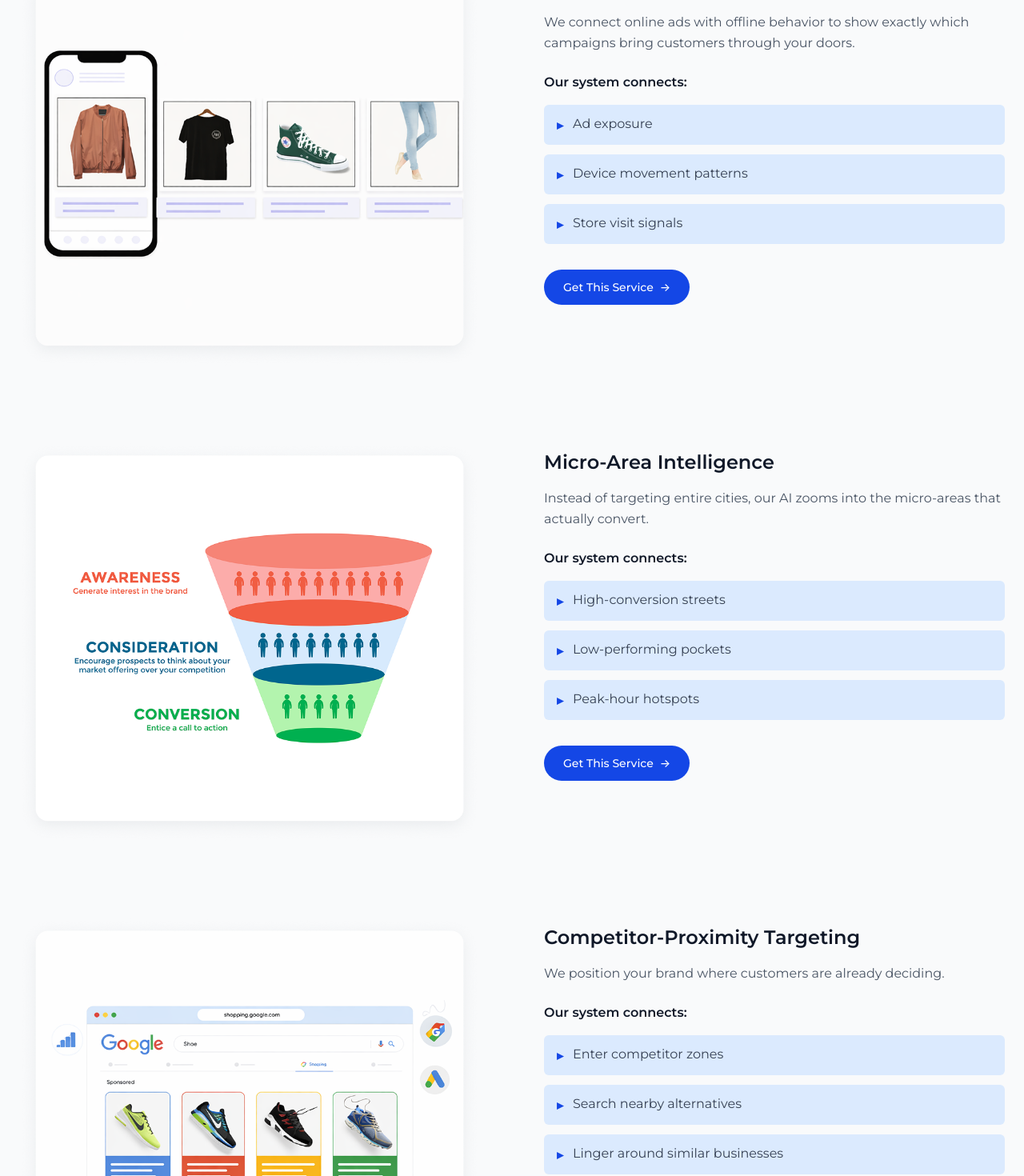
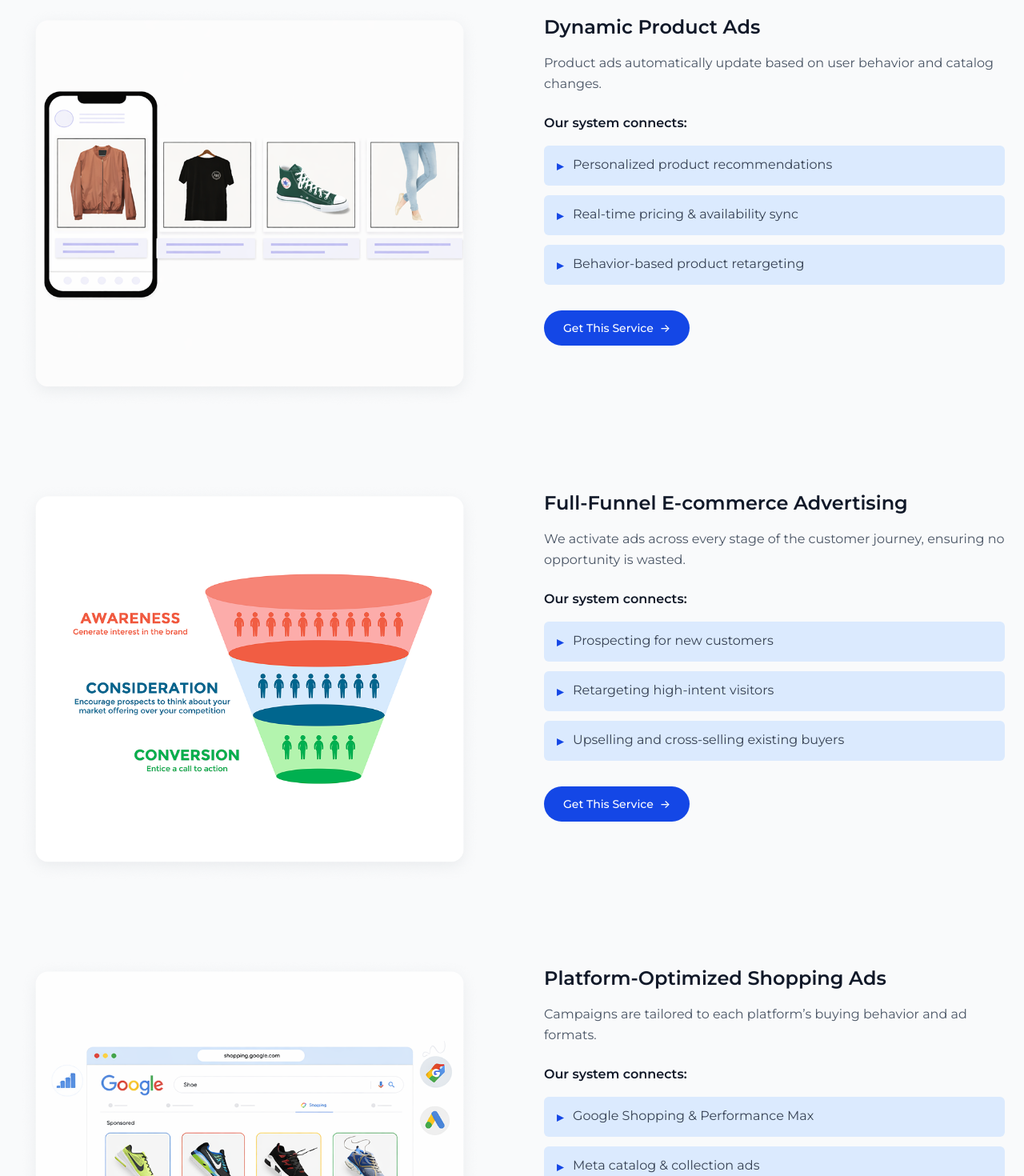
Before and after one commit to Yashaswale/marketing_web, a React (Vite) app: page /ads/ecommerce in a window 1280 px wide. Shown: the part 840-2310 px from the top of the page at 80% size. Built offline with nearby package versions, Linux system fonts and the light colour scheme.

Commit message:
updated the icons

```diff
--- a/src/components/Ads/EcomAds.jsx
+++ b/src/components/Ads/EcomAds.jsx
@@ -59,7 +59,7 @@ const EcomServiceRow = ({
               key={i}
               className="flex items-start gap-3 bg-blue-100 px-4 py-3 rounded-md text-gray-700"
             >
-              <span className="text-blue-700 font-bold mt-[2px]">
+              <span className="text-blue-700 font-bold mt-0.5">
                 ▸
               </span>
               {b}
@@ -114,49 +114,49 @@ const AdsBuiltSection = ({ data }) => {
 const ecomAdsServicesData = {
   items: [
     {
-      title: "From Ad Click to Store Visit",
+      title: "Dynamic Product Ads",
       description:
-        "We connect online ads with offline behavior to show exactly which campaigns bring customers through your doors.",
+        "Product ads automatically update based on user behavior and catalog changes.",
       bullets: [
-        "Ad exposure",
-        "Device movement patterns",
-        "Store visit signals",
+        "Personalized product recommendations",
+        "Real-time pricing & availability sync",
+        "Behavior-based product retargeting",
       ],
       buttonText: "Get This Service",
       image: "/Images/Ads/ecom_ads/img2.png",
     },
     {
-      title: "Micro-Area Intelligence",
+      title: "Full-Funnel E-commerce Advertising",
       description:
-        "Instead of targeting entire cities, our AI zooms into the micro-areas that actually convert.",
+        "We activate ads across every stage of the customer journey, ensuring no opportunity is wasted.",
       bullets: [
-        "High-conversion streets",
-        "Low-performing pockets",
-        "Peak-hour hotspots",
+        "Prospecting for new customers",
+        "Retargeting high-intent visitors",
+        "Upselling and cross-selling existing buyers",
       ],
       buttonText: "Get This Service",
       image: "/Images/Ads/ecom_ads/img3.png",
     },
     {
-      title: "Competitor-Proximity Targeting",
+      title: "Platform-Optimized Shopping Ads",
       description:
-        "We position your brand where customers are already deciding.",
+        "Campaigns are tailored to each platform’s buying behavior and ad formats.",
       bullets: [
-        "Enter competitor zones",
-        "Search nearby alternatives",
-        "Linger around similar businesses",
+        "Google Shopping & Performance Max",
+        "Meta catalog & collection ads",
+        "Marketplace-style product placements",
       ],
       buttonText: "Get This Service",
       image: "/Images/Ads/ecom_ads/img4.png",
     },
     {
-      title: "Competitor-Proximity Targeting",
+      title: "Conversion & Revenue Tracking",
       description:
-        "We position your brand where customers are already deciding.",
+        "Every campaign is tracked from ad impression to purchase.",
       bullets: [
-        "Enter competitor zones",
-        "Search nearby alternatives",
-        "Linger around similar businesses",
+        "Product-wise ROAS visibility",
+        "Funnel drop-off analysis",
+        "Revenue attribution dashboards",
       ],
       buttonText: "Get This Service",
       image: "/Images/Ads/ecom_ads/img5.png",
@@ -167,15 +167,15 @@ const ecomAdsServicesData = {
 
 const ecomAdsHeroData = {
   bgColor: "bg-gray-50",
-  title: "E-commerce Ads That Scale Sales & ROAS",
+  title: "Turn product discovery into predictable revenue.",
   description:
-    "We run high-performing e-commerce ad campaigns designed to capture attention, retarget smartly, and convert consistently across platforms.",
+    "AI-powered e-commerce ads that optimize and scale product campaigns from first view to repeat purchase.",
   ctaText: "Start My Campaign",
   image: "/Images/Ads/ecom_ads/img1.png",
 };
 
 const webDesignShowcaseData = {
-  title: "We Design Websites That Turn Visitors into Customers",
+  title: "Ads Built to Capture Attention & Convert",
   image: "/Images/Ads/ecom_ads/img6.png",
 };
 
--- a/src/components/Ads/LocalAds.jsx
+++ b/src/components/Ads/LocalAds.jsx
@@ -123,27 +123,27 @@ const localAdsServicesData = {
       image: "/Images/Ads/local_ads/img4.png",
     },
     {
-      title: "Competitor-Proximity Targeting",
+      title: "Built for Multi-Location & Franchise Growth",
       description:
-        "We position your brand where customers are already deciding.",
-      subtitle: "We run ads when users:",
+        "Scale without losing performance visibility at each outlet.",
+      subtitle: "You get:",
       bullets: [
-        "Enter competitor zones",
-        "Search nearby alternatives",
-        "Linger around similar businesses",
+        "Location-wise budgets & performance",
+        "Central dashboard with local insights",
+        "Scalable campaigns without operational chaos",
       ],
       buttonText: "Get This Service",
       image: "/Images/Ads/local_ads/img5.png",
     },
     {
-      title: "Competitor-Proximity Targeting",
+      title: "Local Personalization at Scale",
       description:
-        "We position your brand where customers are already deciding.",
-      subtitle: "We run ads when users:",
+        "Your message adapts to each neighborhood without multiplying campaigns..",
+      subtitle: "Our AI dynamically customizes:",
       bullets: [
-        "Enter competitor zones",
-        "Search nearby alternatives",
-        "Linger around similar businesses",
+        "Ad copy by area",
+        "Offers by local demand",
+        "Language & visuals by audience behavior",
       ],
       buttonText: "Get This Service",
       image: "/Images/Ads/local_ads/img6.png",
@@ -153,10 +153,10 @@ const localAdsServicesData = {
 
 const localAdsHeroData = {
   bgColor: "bg-gray-50",
-  title: "Local Ads That Drive Real Footfall & Conversions",
+  title: "Reach the right people, at the right place, at the right moment",
   description:
-    "We run hyper-local ad campaigns that target high-intent zones, track store visits, and help you win customers right when they’re ready to buy.",
-  ctaText: "Get Started",
+    "Reach nearby customers using AI-driven location targeting, from cities to streets, designed for footfall and quick conversions.",
+  ctaText: "Book a Demo",
   image: "/Images/Ads/local_ads/img1.png",
 };
 
--- a/src/components/Ads/UgcAds.jsx
+++ b/src/components/Ads/UgcAds.jsx
@@ -100,22 +100,22 @@ const ugcAdsServicesData = {
 
 const ugcAdsHeroData = {
     bgColor: "bg-[#C4C6F9]",
-    title: "UGC Ads That Feel Real & Convert Fast",
+    title: "Ads that feel like content, not commercials.",
     description:
-      "We create high-performing UGC ad creatives that blend authenticity with performance—built for Reels, Shorts, and TikTok-style placements.",
+      "UGC & Creator Ads use authentic, creator-led videos to build trust, stop the scroll, and drive conversions. Powered by AI, we identify what real people respond to and scale it across platforms without losing authenticity.",
     ctaText: "Get Started",
     image: "/Images/Ads/ugc_ads/img1.png",
   };
 
 const ugcAdsWhyWorksData = {
-    title: "Why Our UGC Ads Work",
+    title: "Key Benefits of UGC & Creator Ads",
     image: "/Images/Ads/ugc_ads/img6.png",
     points: [
-      "Performance-first creative frameworks",
-      "Platform-native content execution",
-      "Authentic storytelling with brand control",
-      "AI-powered creator matching",
-      "Built for scale across multiple ad channels",
+      "Builds trust through authentic creator-led content",
+      "Drives higher engagement by blending into user feeds",
+      "Reduces ad costs with better-performing creatives",
+      "Enables faster testing and scaling using AI optimization",
+      "Improves conversions with strong social proof",
     ],
   };
 
--- a/src/components/HeroSection.jsx
+++ b/src/components/HeroSection.jsx
@@ -23,10 +23,10 @@ const HeroSection = () => {
           Turning Data, Tech &<br />
           Creativity into Growth
         </h2>
-        <p className="text-xl text-white max-w-3xl">
+        {/* <p className="text-xl text-white max-w-3xl">
           We help individuals and businesses grow with smarter strategies, powerful<br />
           technology, and meaningful creative execution.
-        </p>
+        </p> */}
       </div>
     </section>
   );
--- a/src/components/TextRevealSection.jsx
+++ b/src/components/TextRevealSection.jsx
@@ -81,11 +81,16 @@ const TextRevealSection = () => {
     <>
       <section
         ref={sectionRef}
-        className="pt-28 pb-0 px-6 relative bg-white"
+        className="pt-28 pb-0 px-6 relative bg-white flex flex-col items-center justify-center text-center"
         style={{
           minHeight: "90vh",
         }}
       >
+        <p className="text-xl text-black max-w-3xl">
+          We help individuals and businesses grow with smarter strategies, powerful<br />
+          technology, and meaningful creative execution.
+        </p>
+
 {/* <div className="mx-auto">
         <p className="text-xl text-black text-center max-w-3xl">
           We help individuals and businesses grow with smarter strategies, powerful<br />
```
Also changed, not shown: src/components/Footer.jsx (+60 -22 lines), src/components/SEO/EcommerceSEO.js (+21 -21 lines), src/components/SEO/EnterpriseSEO.js (+21 -21 lines).
